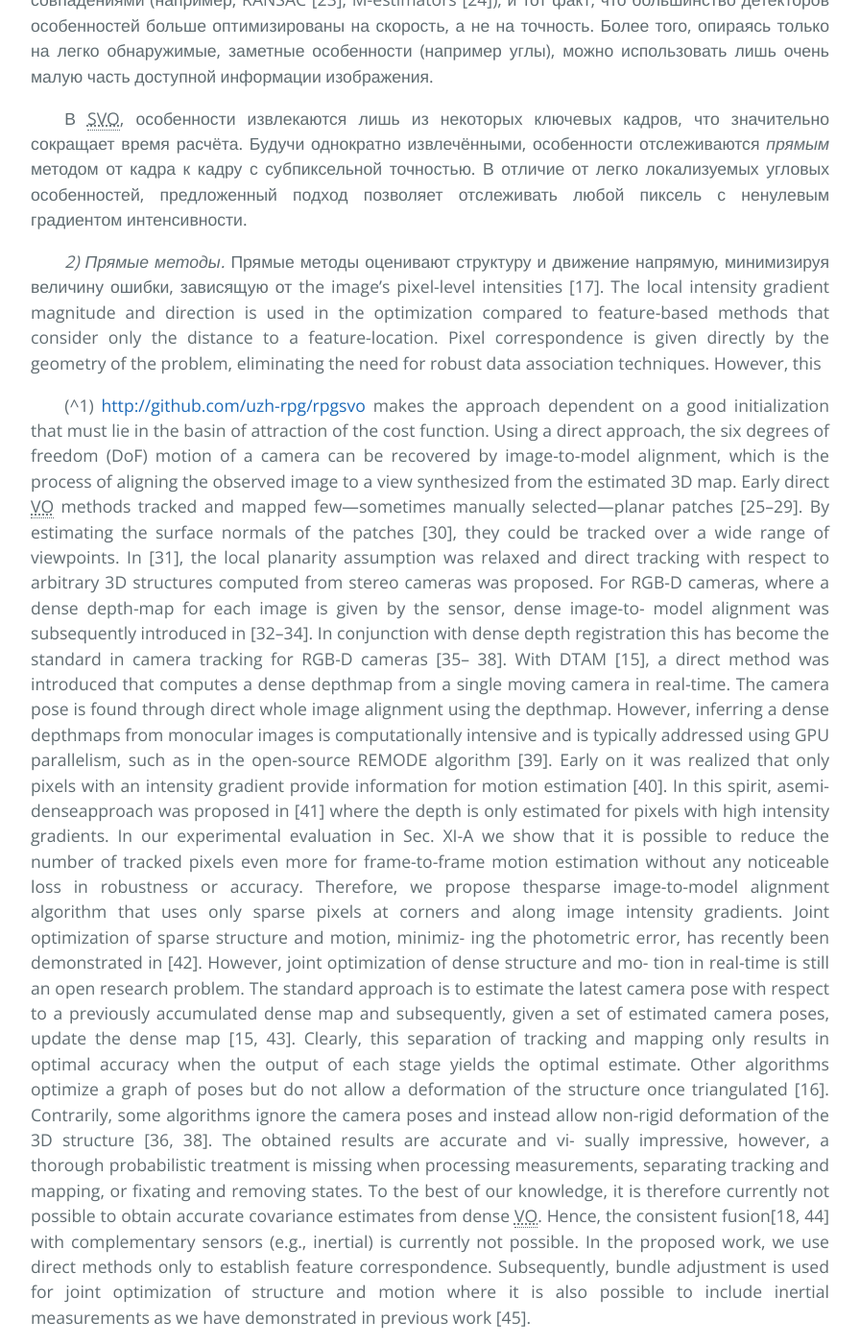
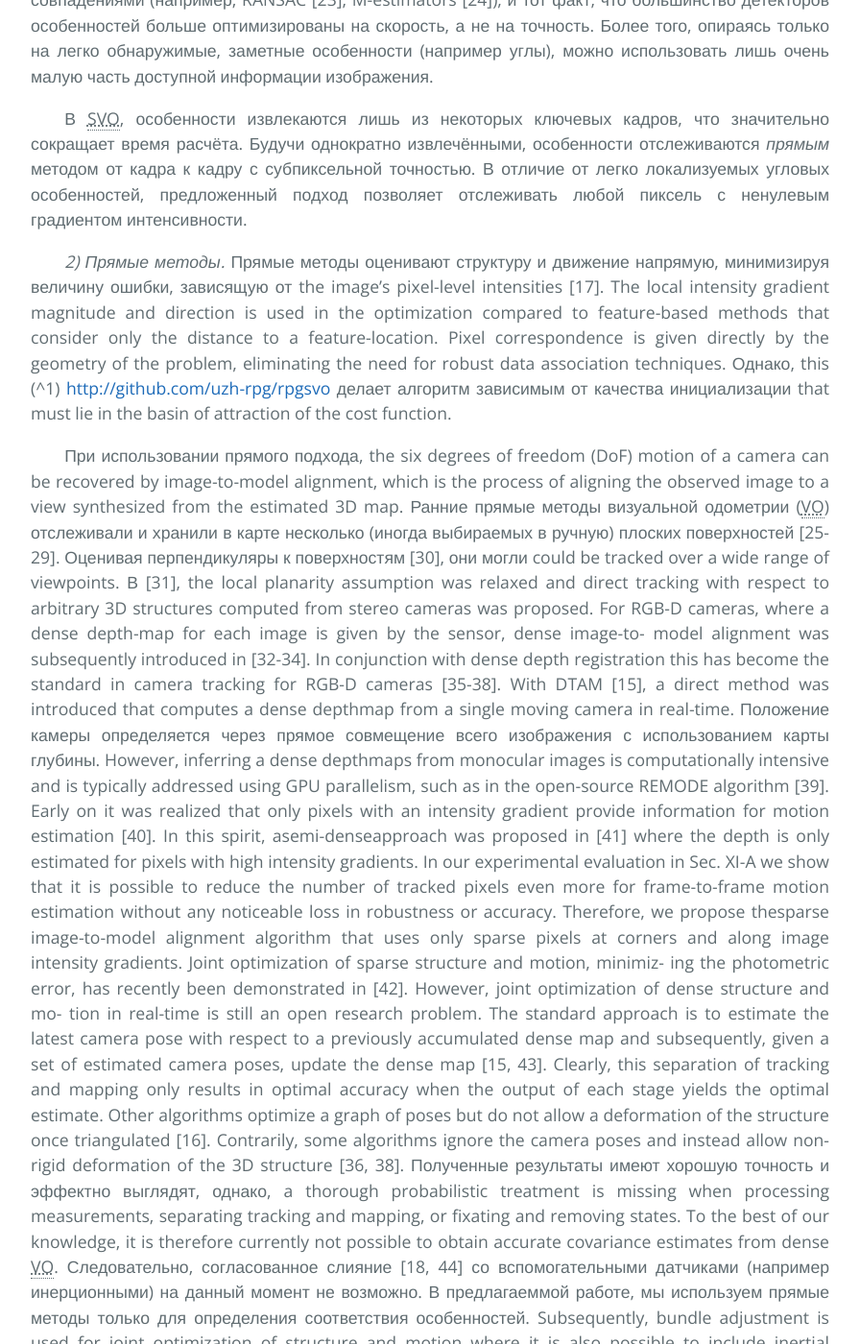
Before and after one commit to i-v-s/slam, a Jekyll site: the page built from svo2.md, in a window 1280 px wide and 1400 px high, scrolled down 4051 px. Shown: the whole window at 96% size, without its empty margins (192-1088 px from the left). Built offline with Jekyll 4.4.1, drawn with Linux system fonts in a browser that asks for light colours; our own code applies the rules of GitHub Pages for plain Markdown files; formulas are drawn with MathJax 3; some of the changed text lies outside the part shown.

Commit message:
Updated svo2.md

```diff
--- a/svo2.md
+++ b/svo2.md
@@ -179,30 +179,32 @@ intensity gradient magnitude and direction is used in the
 optimization compared to feature-based methods that consider
 only the distance to a feature-location. Pixel correspondence
 is given directly by the geometry of the problem, eliminating
-the need for robust data association techniques. However, this
-
+the need for robust data association techniques. Однако, this
 (^1) [http://github.com/uzh-rpg/rpgsvo](http://github.com/uzh-rpg/rpgsvo)
-makes the approach dependent on a good initialization that
+делает алгоритм зависимым от качества инициализации that
 must lie in the basin of attraction of the cost function.
-Using a direct approach, the six degrees of freedom (DoF)
+
+При использовании прямого подхода, the six degrees of freedom (DoF)
 motion of a camera can be recovered by image-to-model
 alignment, which is the process of aligning the observed
 image to a view synthesized from the estimated 3D map.
-Early direct VO methods tracked and mapped few—sometimes
-manually selected—planar patches [25–29]. By estimating the
-surface normals of the patches [30], they could be tracked
-over a wide range of viewpoints. In [31], the local planarity
+Ранние прямые методы визуальной одометрии (VO)
+отслеживали и хранили в карте несколько
+(иногда выбираемых в ручную)
+плоских поверхностей [25-29]. Оценивая
+перпендикуляры к поверхностям [30], они могли could be tracked
+over a wide range of viewpoints. В [31], the local planarity
 assumption was relaxed and direct tracking with respect to
 arbitrary 3D structures computed from stereo cameras was
 proposed. For RGB-D cameras, where a dense depth-map
 for each image is given by the sensor, dense image-to-
-model alignment was subsequently introduced in [32–34]. In
+model alignment was subsequently introduced in [32-34]. In
 conjunction with dense depth registration this has become
-the standard in camera tracking for RGB-D cameras [35–
-38]. With DTAM [15], a direct method was introduced that
+the standard in camera tracking for RGB-D cameras [35-38].
+With DTAM [15], a direct method was introduced that
 computes a dense depthmap from a single moving camera
-in real-time. The camera pose is found through direct whole
-image alignment using the depthmap. However, inferring a
+in real-time. Положение камеры определяется через прямое совмещение всего
+изображения с использованием карты глубины. However, inferring a
 dense depthmaps from monocular images is computationally
 intensive and is typically addressed using GPU parallelism,
 such as in the open-source REMODE algorithm [39]. Early
@@ -229,19 +231,18 @@ stage yields the optimal estimate. Other algorithms optimize a
 graph of poses but do not allow a deformation of the structure
 once triangulated [16]. Contrarily, some algorithms ignore the
 camera poses and instead allow non-rigid deformation of the
-3D structure [36, 38]. The obtained results are accurate and vi-
-sually impressive, however, a thorough probabilistic treatment
+3D structure [36, 38]. Полученные результаты имеют хорошую точность и
+эффектно выглядят, однако, a thorough probabilistic treatment
 is missing when processing measurements, separating tracking
 and mapping, or fixating and removing states. To the best of
 our knowledge, it is therefore currently not possible to obtain
-accurate covariance estimates from dense VO. Hence, the
-consistent fusion[18, 44] with complementary sensors (e.g.,
-inertial) is currently not possible. In the proposed work, we
-use direct methods only to establish feature correspondence.
+accurate covariance estimates from dense VO. Следовательно,
+согласованное слияние [18, 44] со вспомогательными датчиками (например
+инерционными) на данный момент не возможно. В предлагаеммой работе, мы
+используем прямые методы только для определения соответствия особенностей.
 Subsequently, bundle adjustment is used for joint optimization
 of structure and motion where it is also possible to include
-inertial measurements as we have demonstrated in previous
-work [45].
+inertial measurements, как мы показали в предыдущей работе [45].
 
 # III. Обзор программной архитектуры
 
```
